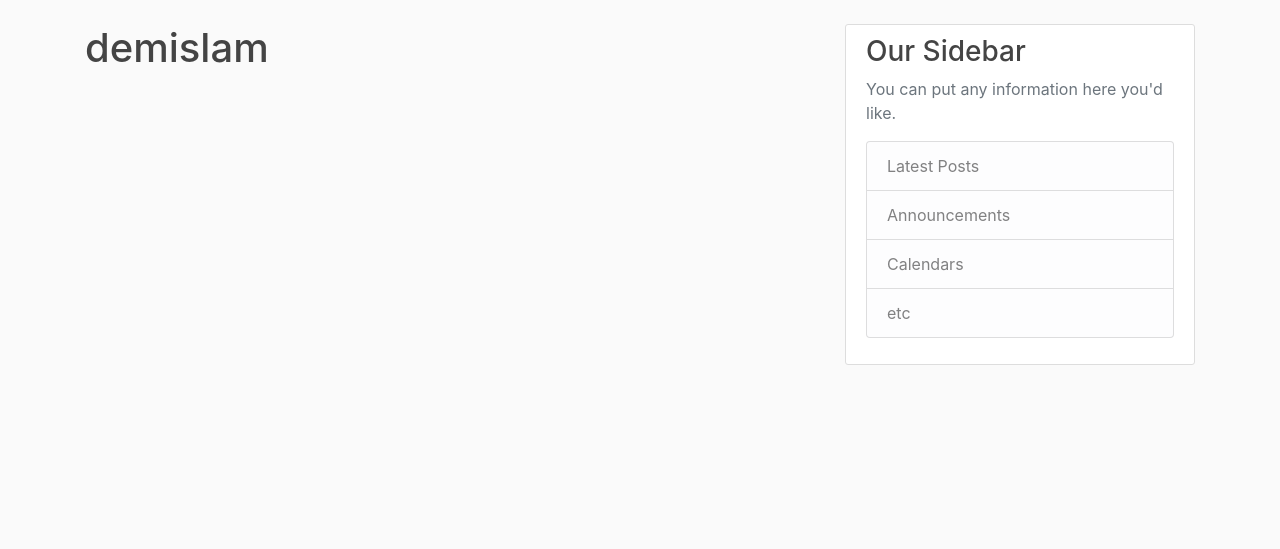
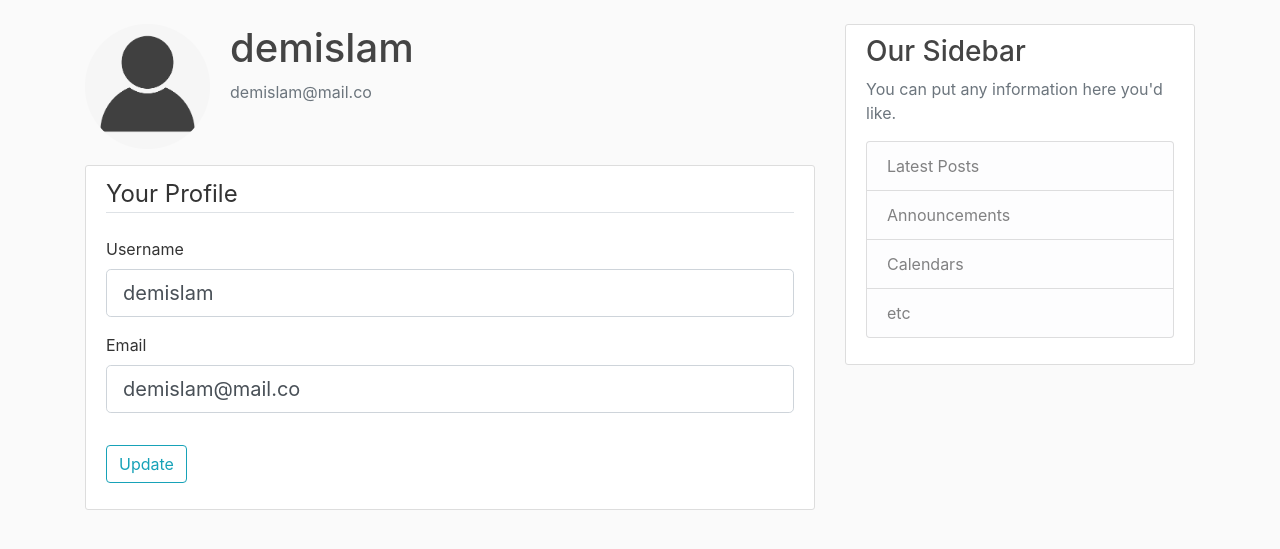
Before and after one commit to ferdouszislam/flask-blog, a Flask app: page /profile in a window 1280 px wide. Shown: the part 56-605 px from the top of the page. Run offline with Flask 2, Linux system fonts and the light colour scheme; a user stored in the database is signed in; parts of the project's set-up code (start-up, migrations or seed data) failed here and were passed over; some libraries are stand-ins or nearby versions.

Commit message:
added update profile functionality except profile image

```diff
--- a/blog_webapp/blog_webapp/forms.py
+++ b/blog_webapp/blog_webapp/forms.py
@@ -2,6 +2,7 @@ from flask_wtf import FlaskForm
 from wtforms import StringField, PasswordField, SubmitField, BooleanField
 from wtforms.validators import DataRequired, Length, Email, EqualTo, ValidationError
 from blog_webapp.models import User
+from flask_login import current_user
 
 # using flask_wtf all forms can be implemented with python classes
 # which can be referenced from html templates
@@ -35,3 +36,30 @@ class LoginForm(FlaskForm):
     password = PasswordField(label='Password', validators=[DataRequired()])
     remember_me = BooleanField(label='Remember Me')
     submit = SubmitField(label="Login")
+
+
+class UpdateProfileForm(FlaskForm):
+    username = StringField(label='Username',
+                           validators=[DataRequired(), Length(min=2, max=20)])
+    email = StringField('Email',
+                        validators=[DataRequired(), Email()])
+
+    # todo: update password will be implemented through email
+
+    submit = SubmitField(label="Update")
+
+    def validate_username(self, username):
+        if current_user.username == username.data:
+            return   # data was not updated
+
+        user = User.query.filter_by(username=username.data).first()
+        if user:
+            raise ValidationError('Sorry, username already exists.')
+
+    def validate_email(self, email):
+        if current_user.email == email.data:
+            return   # data was not updated
+
+        user = User.query.filter_by(email=email.data).first()
+        if user:
+            raise ValidationError('Sorry, email already exists.')
--- a/blog_webapp/blog_webapp/models.py
+++ b/blog_webapp/blog_webapp/models.py
@@ -17,7 +17,7 @@ class User(db.Model, UserMixin):
     # string length 20 for hashing image files,
     # so that file names are unique
     profile_image_file = db.Column(db.String(20), nullable=False,
-                                   default='default_profile_image.jpg')
+                                   default='default_profile_image.png')
     # string length 60 for hashing
     password = db.Column(db.String(60), nullable=False)
 
--- a/blog_webapp/blog_webapp/routes.py
+++ b/blog_webapp/blog_webapp/routes.py
@@ -1,6 +1,6 @@
 from flask import render_template, url_for, flash, redirect, request
 from blog_webapp import app, db, bcrypt
-from blog_webapp.forms import RegistrationForm, LoginForm
+from blog_webapp.forms import RegistrationForm, LoginForm, UpdateProfileForm
 from blog_webapp.utils import dummy_data
 from blog_webapp.models import User, Post
 from flask_login import login_user, current_user, logout_user, login_required
@@ -70,7 +70,30 @@ def logout():
     return redirect(url_for('home'))
 
 
-@app.route("/profile")
+@app.route("/profile", methods=['GET', 'POST'])
 @login_required  # don't let user navigate to this page if logged out
 def profile():
-    return render_template('profile.html', title='User Profile')
+    form = UpdateProfileForm()
+    if form.validate_on_submit():
+        # update user in db
+        current_user.username = form.username.data
+        current_user.email = form.email.data
+        db.session.commit()
+
+        # let user know
+        flash('Profile updated!', 'success')
+
+        # don't let it fall to the return at the end
+        # redirect makes a GET request
+        # but the last return makes a POST request making a form resubmit
+        return redirect(url_for('profile'))
+
+    elif request.method == 'GET':
+        # GET request means user navigated to this page and did not just submit form
+        # populate the form with existing user data
+        form.username.data = current_user.username
+        form.email.data = current_user.email
+
+    profile_image_file = url_for('static', filename=f'profile_pics/{current_user.profile_image_file}')
+    return render_template('profile.html', title='User Profile',
+                           profile_image_file=profile_image_file, form=form)
--- a/blog_webapp/blog_webapp/templates/profile.html
+++ b/blog_webapp/blog_webapp/templates/profile.html
@@ -1,5 +1,63 @@
 {% extends "layout.html" %}
 
 {% block content %}
-    <h1> {{ current_user.username }} </h1>
+
+
+        <div class="media">
+            <img class="rounded-circle account-img" alt="profile photo" src="{{ profile_image_file }}">
+            <div class="media-body">
+                <h2 class="account-heading">{{ current_user.username }}</h2>
+                <p class="text-secondary">{{ current_user.email }}</p>
+            </div>
+        </div>
+
+         <div class="content-section">
+        <form method="POST" action="">
+
+            <!-- needed for security using secret_key -->
+            {{ form.hidden_tag() }}
+
+            <fieldset class="form-group">
+                <legend class="border-bottom mb-4">Your Profile</legend>
+
+                <div class="form-group">
+                    {{ form.username.label(class='form-control-label') }}
+
+                    {% if form.username.errors %}
+                        {{ form.username(class='form-control form-control-lg is-invalid') }}
+                        <div class="invalid-feedback">
+                        {% for error in form.username.errors %}
+                            <span> {{ error }} </span>
+                        {% endfor %}
+                        </div>
+                    {% else %}
+                        {{ form.username(class='form-control form-control-lg') }}
+                    {% endif %}
+
+                </div>
+
+                <div class="form-group">
+                    {{ form.email.label(class='form-control-label') }}
+
+                    {% if form.email.errors %}
+                        {{ form.email(class='form-control form-control-lg is-invalid') }}
+                        <div class="invalid-feedback">
+                        {% for error in form.email.errors %}
+                            <span> {{ error }} </span>
+                        {% endfor %}
+                        </div>
+                    {% else %}
+                        {{ form.email(class='form-control form-control-lg') }}
+                    {% endif %}
+
+                </div>
+            </fieldset>
+
+            <div class="form-group">
+                {{ form.submit(class='btn btn-outline-info') }}
+            </div>
+        </form>
+    </div>
+
+
 {% endblock content %}
```
Also changed, not shown: blog_webapp/blog_webapp/blogsite.db, blog_webapp/blog_webapp/static/profile_pics/default_profile_image.png (added).
